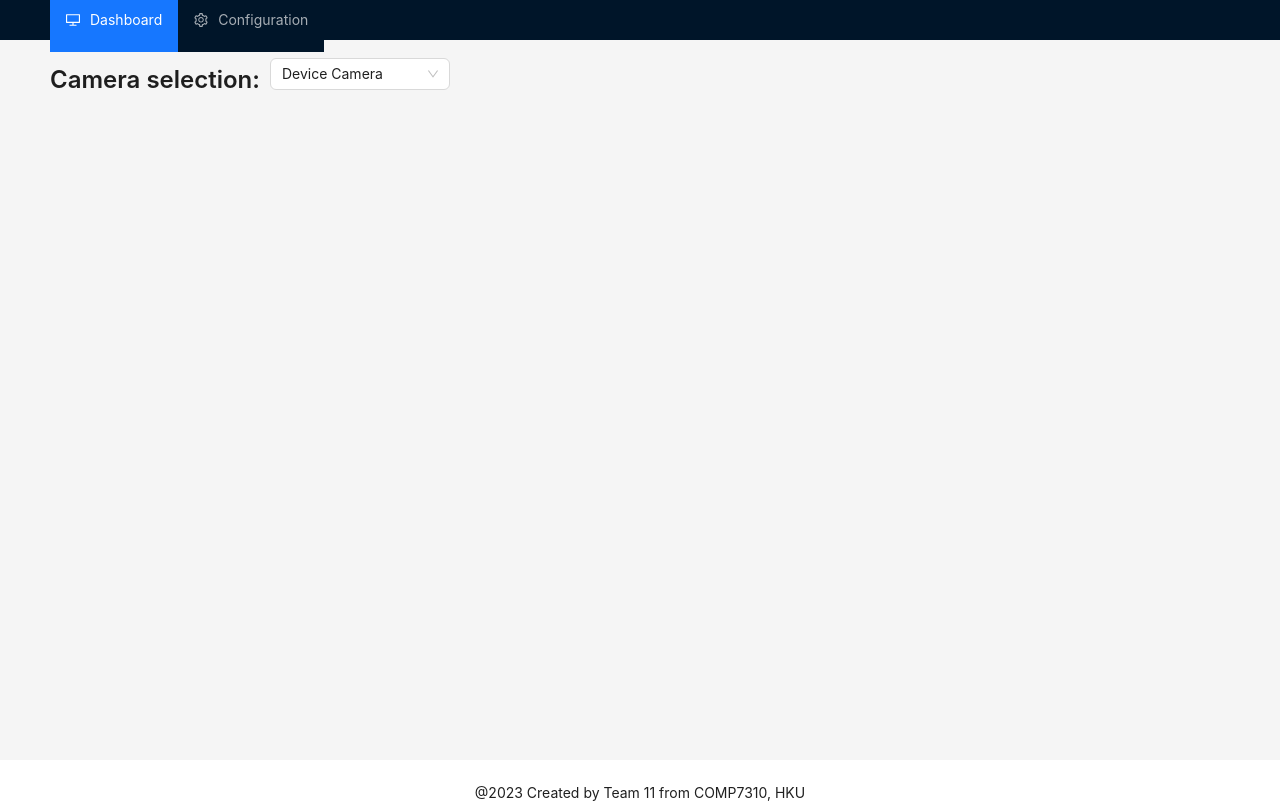
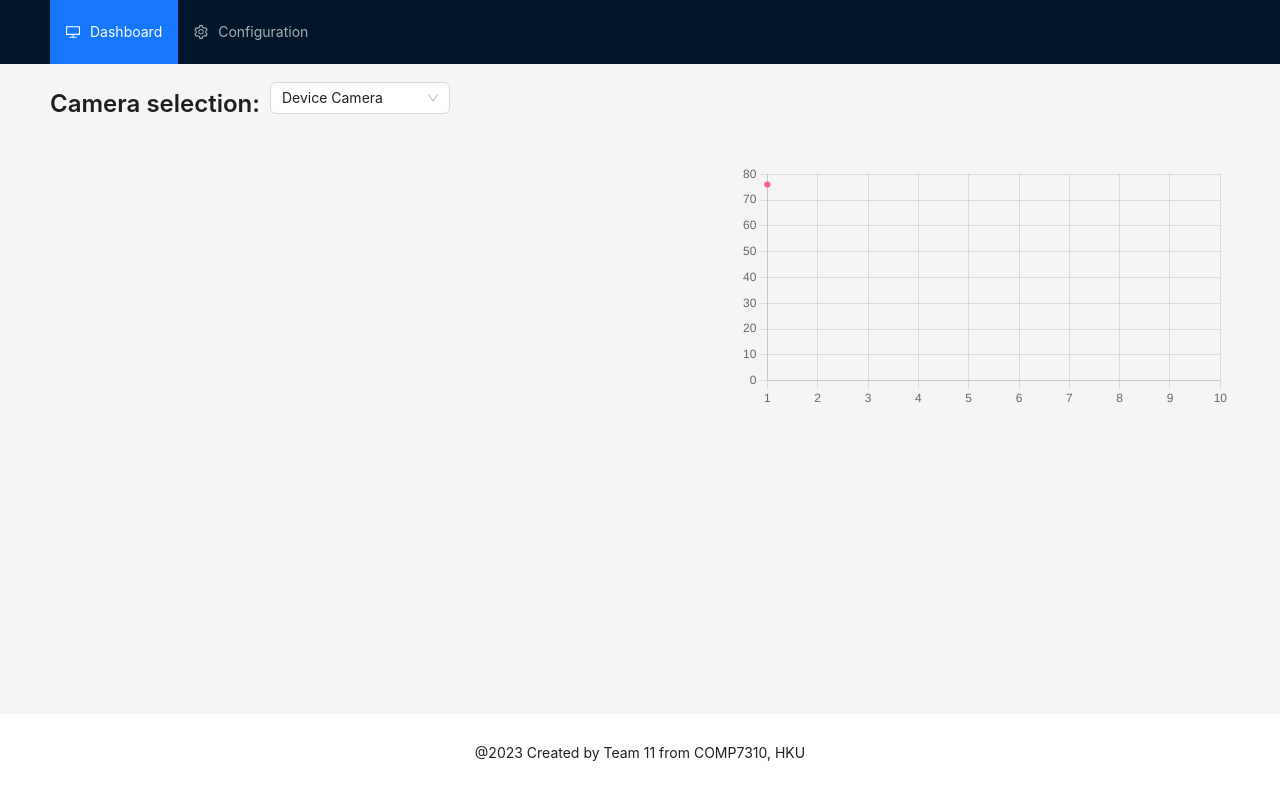
Before and after one commit to sirusw/rPPG-project, a React (Create React App) app in the folder frontend/: page / in a window 1280 px wide. Built offline with nearby package versions, Linux system fonts and the light colour scheme; no server answers.

Commit message:
add line chart, add backend consumer

```diff
--- a/frontend/package.json
+++ b/frontend/package.json
@@ -7,8 +7,10 @@
     "@testing-library/react": "^13.4.0",
     "@testing-library/user-event": "^13.5.0",
     "antd": "^5.11.2",
+    "chart.js": "^4.4.0",
     "js-base64": "^3.7.5",
     "react": "^18.0.0",
+    "react-chartjs-2": "^5.2.0",
     "react-dom": "^18.0.0",
     "react-scripts": "5.0.1",
     "web-vitals": "^2.1.4"
--- a/frontend/src/App.js
+++ b/frontend/src/App.js
@@ -7,6 +7,7 @@ import { Select, Layout, Menu, theme, Typography } from 'antd';
 import MQTTVideo from './components/MQTTVideo';
 import Config from './components/Config';
 import DeviceCam from './components/DeviceCam';
+import LineChart from './components/LineChart';
 const { Header, Content, Footer } = Layout;
 
 
@@ -63,12 +64,12 @@ const App = () => {
   }
 
   return (
-    <Layout className="layout">
+    <Layout className="layout" style={{height: '100%'}}>
       <Header
         style={{
           display: 'flex',
           alignItems: 'center',
-          height: '5vh'
+          flex: '0 0 auto'
         }}
       >
         <div className="demo-logo" />
@@ -77,6 +78,7 @@ const App = () => {
           mode="horizontal"
           defaultSelectedKeys={['1']}
           disabledOverflow={true}
+          style={{height: 'auto', overflow: 'auto'}}
           items={items}
           onClick={(e) => setSelectedKey(e.key)}
         />
@@ -85,19 +87,30 @@ const App = () => {
         style={{
           padding: '0 50px',
           overflow: 'auto',
-          height: '90vh'
+          flex: '1 0 auto',
+          minHeight: 'calc(100vh - 150px)',
+          display: 'flex',
         }}
       >
           {content}
+          <LineChart style={{margin: 'auto 10px auto auto'}}/>
       </Content>
       <Footer
         style={{
+          display: 'flex',
           textAlign: 'center',
+          justifyContent: 'center',
           height: '5vh',
+          flex: '0 0 auto',
           backgroundColor: colorBgContainer
         }}
       >
-        @2023 Created by Team 11 from COMP7310, HKU
+        <p style={{
+          justifyContent: 'center',
+          display: 'flex',
+          alignItems: 'center'}}>
+            @2023 Created by Team 11 from COMP7310, HKU
+          </p>
       </Footer>
     </Layout>
   );
--- a/frontend/src/components/DeviceCam.js
+++ b/frontend/src/components/DeviceCam.js
@@ -4,6 +4,16 @@ function DeviceCam() {
     const videoRef = useRef();
     const mediaRecorderRef = useRef();
     const [error, setError] = useState(null);
+
+    function arrayBufferToBase64(buffer) {
+        let binary = '';
+        let bytes = new Uint8Array(buffer);
+        let len = bytes.byteLength;
+        for (let i = 0; i < len; i++) {
+            binary += String.fromCharCode(bytes[i]);
+        }
+        return window.btoa(binary);
+    }
 
     useEffect(() => {
         const socket = new WebSocket('ws://localhost:8000/ws/video/');
@@ -21,7 +31,13 @@ function DeviceCam() {
                 mediaRecorderRef.current = new MediaRecorder(stream);
                 mediaRecorderRef.current.ondataavailable = (event) => {
                     if (event.data && event.data.size > 0) {
-                        socket.send(event.data);
+                        const reader = new FileReader();
+                        reader.readAsArrayBuffer(event.data);
+                        reader.onloadend = function() {
+                            const rawData = reader.result;
+                            const base64Data = arrayBufferToBase64(rawData);
+                            socket.send(base64Data);
+                        }
                     }
                 };
                 mediaRecorderRef.current.start(10); // Start recording, and send data every 10 ms
@@ -51,7 +67,7 @@ function DeviceCam() {
             {error ? (
                 <div>{error}</div>
             ) : (
-                <video ref={videoRef} style={{ position: 'absolute' }} width="640" height="480" autoPlay />
+                <video ref={videoRef} width="640" height="480" autoPlay />
             )}
         </div>
     );
--- /dev/null
+++ b/frontend/src/components/LineChart.js
@@ -0,0 +1,59 @@
+import React, { useState, useEffect } from 'react';
+import { Line } from 'react-chartjs-2';
+import { Chart, CategoryScale, LinearScale, LineElement, PointElement, LineController } from 'chart.js';
+
+Chart.register(CategoryScale, LinearScale, LineElement, PointElement, LineController);
+
+const LineChart = () => {
+  const [dataPoints, setDataPoints] = useState([]);
+
+  // Function to add data
+  const addDataPoint = (data) => {
+    setDataPoints(prevDataPoints => {
+      if (prevDataPoints.length >= 10) {
+        return [data]; // Reset the data array when it reaches 11 points
+      } else {
+        return [...prevDataPoints, data];
+      }
+    });
+  };
+
+  useEffect(() => {
+    const intervalId = setInterval(() => {
+      addDataPoint(Math.floor(Math.random() * 40) + 60);
+    }, 3000);
+
+    return () => clearInterval(intervalId); // Clean up on unmount
+  }, []);
+
+  const data = {
+    labels: Array.from({ length: 10 }, (_, i) => i + 1), // labels are always 1 to 10
+    datasets: [
+      {
+        label: 'Heart Rate',
+        data: dataPoints,
+        fill: false,
+        backgroundColor: 'rgb(255, 99, 132)',
+        borderColor: 'rgba(255, 99, 132, 0.2)',
+      },
+    ],
+  };
+
+  const options = {
+    responsive: true,
+    scales: {
+      y: {
+        type: 'linear',
+        beginAtZero: true,
+      },
+    },
+  };
+
+  return (
+    <div style={{ width: '640px', height: '480px', marginTop: '100px', marginLeft: '50px'}}>
+      <Line data={data} options={options} />
+    </div>
+  );
+};
+
+export default LineChart;
--- a/frontend/src/components/MQTTVideo.js
+++ b/frontend/src/components/MQTTVideo.js
@@ -48,7 +48,7 @@ function MQTTVideo() {
             {error ? (
                 <div>{error}</div>
             ) : (
-                <img src={videoSrc} style={{ position: 'absolute' }} width="640" height="480" alt="Video Stream" />
+                <img src={videoSrc} width="640" height="480" alt="Video Stream" />
             )}
         </div>
     );
```
Also changed, not shown: 2 other files (tests, documents, lock files or other folders).
